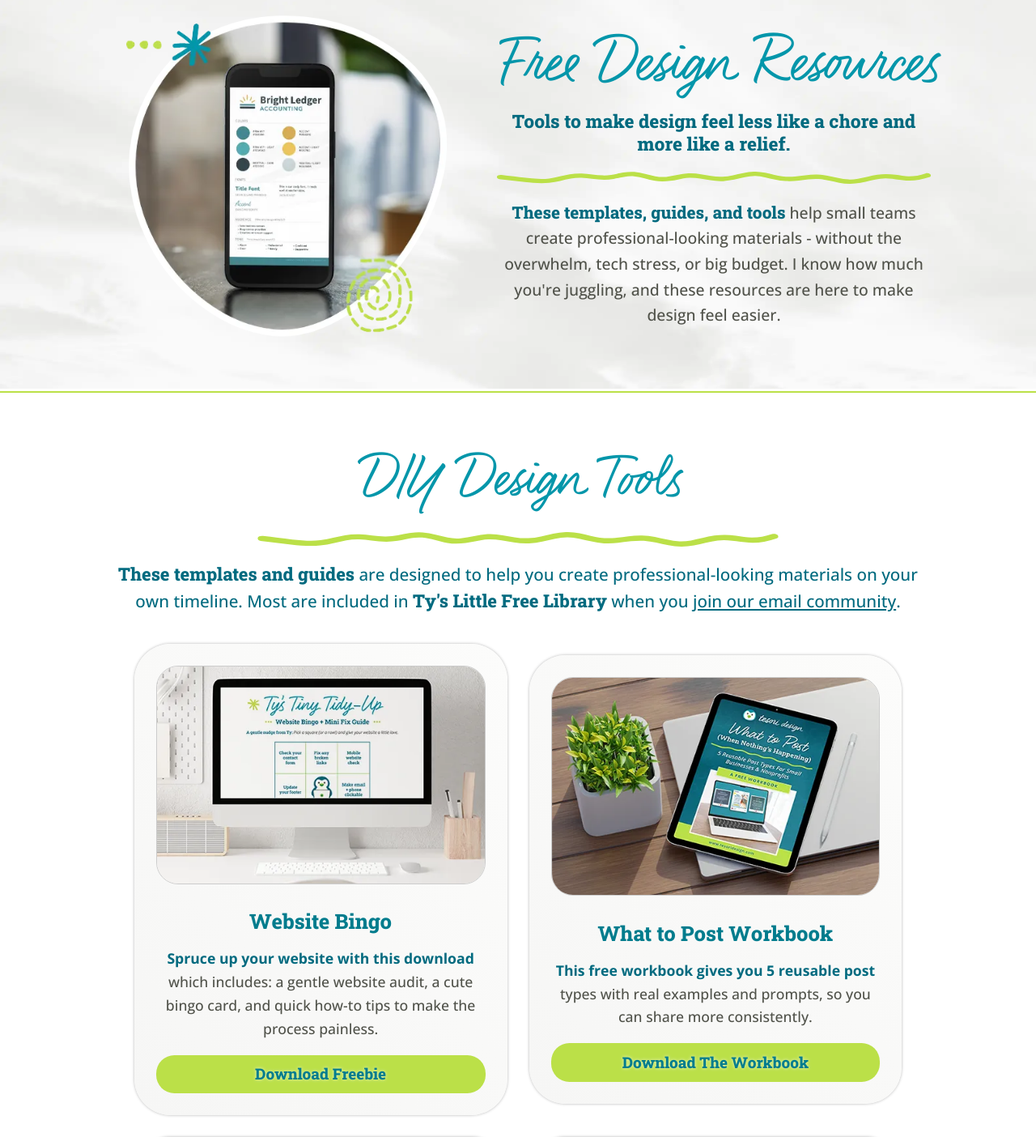
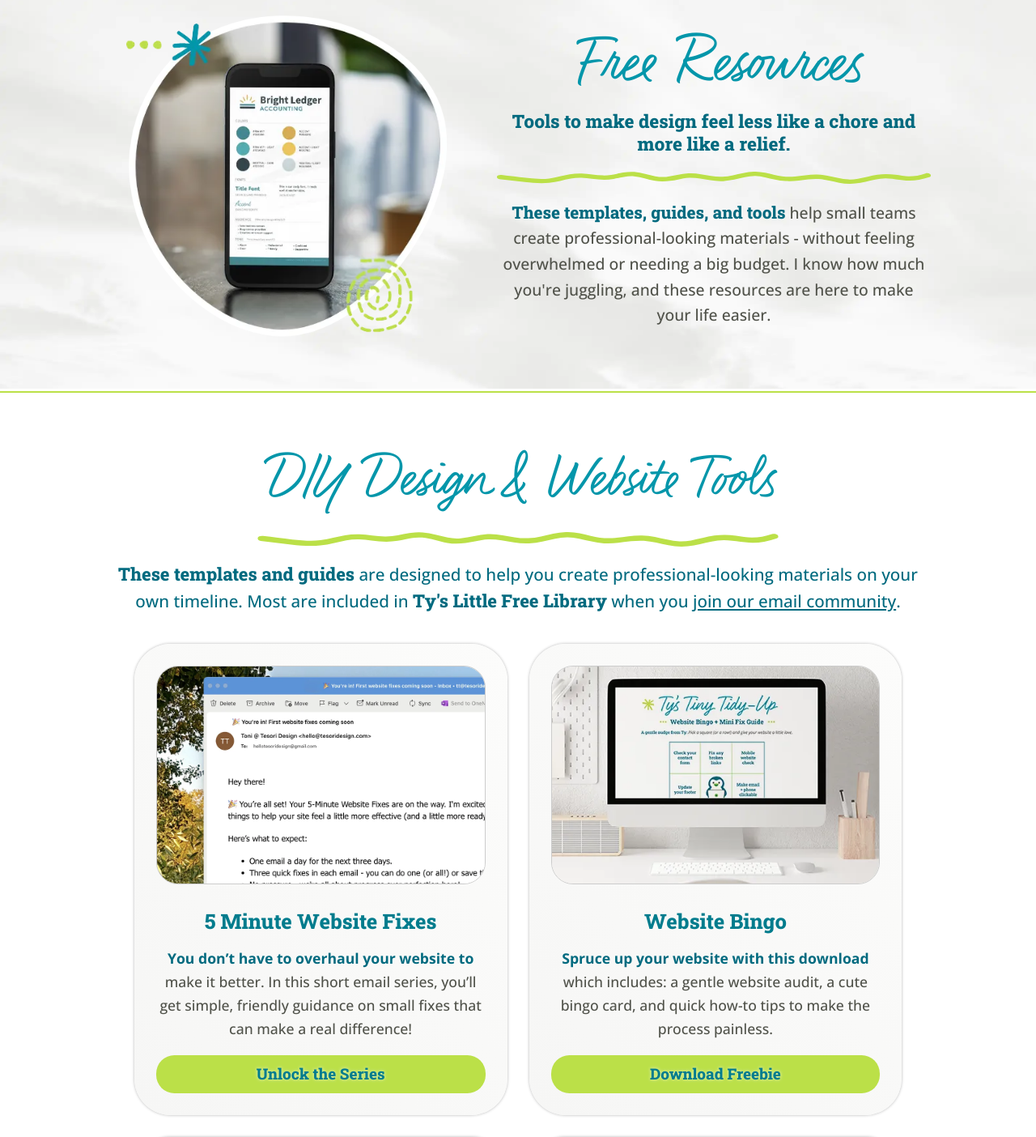
Before and after one commit to Ttesori/td-site, an Eleventy site: page src/free-resources.html in a window 1280 px wide. Shown: the part 149-1553 px from the top of the page at 81% size. Built offline with nearby package versions, Linux system fonts and the light colour scheme; Eleventy itself is replaced by a stand-in of ours; files that its build step writes are made by us from their sources; what @11tyrocks/eleventy-plugin-lightningcss, jsdom, markdown-it-attrs would draw is missing.

Commit message:
Update resources page

```diff
--- a/src/free-resources.html
+++ b/src/free-resources.html
@@ -11,10 +11,10 @@ body_classes: resources
       <img src="/img/hero-resources.webp" alt="Mockup of a brand guidelines template" width="500" height="500" style="aspect-ratio: 500/500">
     </div>
     <div class="hero__text">
-      <h2 class="hero__headline hero__headline--primary hero__headline--2xl">Free Design Resources</h2>
+      <h2 class="hero__headline hero__headline--primary hero__headline--2xl">Free Resources</h2>
       <h3 class="hero__subtitle hero__subtitle--bold">Tools to make design feel less like a chore and more like a relief.</h3>
       <span class="accent accent--underline-accent"></span>
-      <p class="hero__copy hero__copy--mb0"><span class="first-line">These templates, guides, and tools</span> help small teams create professional-looking materials - without the overwhelm, tech stress, or big budget. I know how much you're juggling, and these resources are here to make design feel easier.</p>
+      <p class="hero__copy hero__copy--mb0"><span class="first-line">These templates, guides, and tools</span> help small teams create professional-looking materials - without feeling overwhelmed or needing a big budget. I know how much you're juggling, and these resources are here to make your life easier.</p>
     </div>
   </div>
 </section>
@@ -22,10 +22,18 @@ body_classes: resources
 <main id="content" class="main_content">
   <div class="container container--lg">
     <h2 class="main_content__title">
-      DIY Design Tools </h2>
+      DIY Design & Website Tools </h2>
     <span class="accent accent--underline accent--underline-accent"></span>
     <h3 class="main_content__subtitle"><strong>These templates and guides</strong> are designed to help you create professional-looking materials on your own timeline. Most are included in <strong>Ty's Little Free Library</strong> when you <a href="/mailing-list">join our email community</a>.</h3>
     <section class="card-list cards container container--lg">
+
+      <article class="card-list__snippet card card--light card--shadow">
+        <a href="/landing/website-fixes"><img src="/img/resources/website-fixes/website-fixes-detail.webp" alt="Mockup of email" class="snippet__img"></a>
+        <h3 class="snippet__title"><a href="/landing/website-fixes">5 Minute Website Fixes</a></h3>
+        <p class="snippet__excerpt">You don’t have to overhaul your website to make it better. In this short email series, you’ll get simple, friendly guidance on small fixes that can make a real difference!</p>
+        <a class="btn btn--accent snippet__btn btn--wide" href="/landing/website-fixes">Unlock the Series</a>
+      </article>
+
 
       <article class="card-list__snippet card card--light card--shadow">
         <a href="/how-to-improve-your-website-audit-checklist/#freebie"><img src="/img/resources/website-bingo/bingo-mockup.webp" alt="Mockup of bingo file" class="snippet__img"></a>
```
Also changed, not shown: src/start-here.html (+2 -1 lines).
